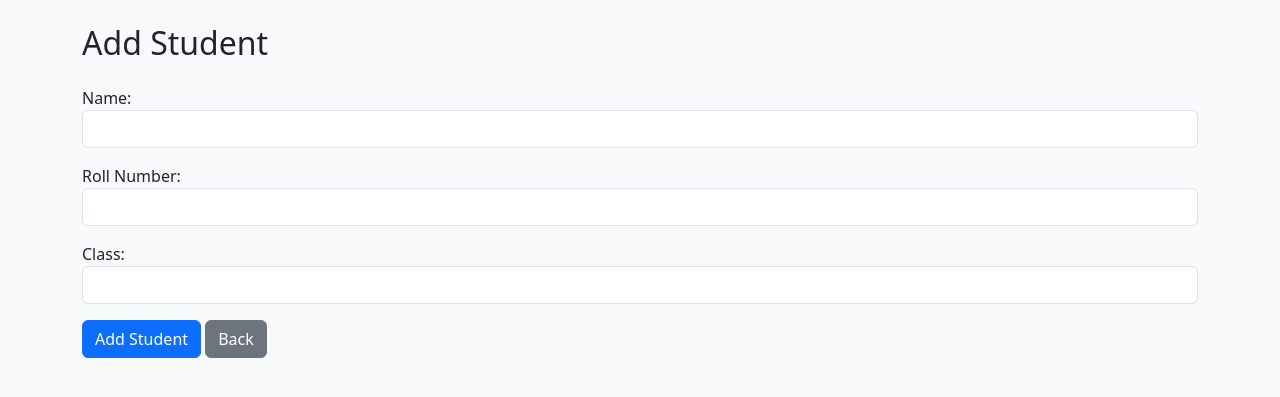
After one commit to adityasulekar/student_result_system, a Flask app: page /add_student in a window 1280 px wide. The commit adds this page. Shown: the top 397 px of the page. Run offline with Flask 3, Linux system fonts and the light colour scheme; the visitor is signed in with stand-in values (Sample User, id 1).

Commit message:
Added add student form and MySQL insert logic

```diff
--- a/app.py
+++ b/app.py
@@ -38,6 +38,33 @@ def dashboard():
 def logout():
     session.clear()
     return redirect(url_for('home'))
+@app.route('/add_student', methods=['GET', 'POST'])
+def add_student():
+    if 'role' not in session or session['role'] != 'admin':
+        return redirect(url_for('home'))
+
+    message = ""
+
+    if request.method == 'POST':
+        name = request.form['name']
+        roll_no = request.form['roll_no']
+        student_class = request.form['class']
+
+        conn = get_connection()
+        cursor = conn.cursor()
+
+        try:
+            cursor.execute("INSERT INTO students (name, roll_no, class) VALUES (%s, %s, %s)", (name, roll_no, student_class))
+            conn.commit()
+            message = "Student added successfully!"
+        except Exception as e:
+            conn.rollback()
+            message = "Error: " + str(e)
+
+        conn.close()
+
+    return render_template("add_student.html", message=message)
+
 
 if __name__=='__main__':
     app.run(debug=True)
--- /dev/null
+++ b/templates/add_student.html
@@ -0,0 +1,39 @@
+<!DOCTYPE html>
+<html lang="en">
+<head>
+    <meta charset="UTF-8">
+    <title>Add Student</title>
+    <link href="https://cdn.jsdelivr.net/npm/bootstrap@5.3.0/dist/css/bootstrap.min.css" rel="stylesheet">
+</head>
+<body class="bg-light">
+
+<div class="container mt-4">
+    <h2 class="mb-4">Add Student</h2>
+
+    {% if message %}
+        <div class="alert alert-info">{{ message }}</div>
+    {% endif %}
+
+    <form method="POST" action="/add_student">
+        <div class="mb-3">
+            <label>Name:</label>
+            <input type="text" name="name" class="form-control" required>
+        </div>
+
+        <div class="mb-3">
+            <label>Roll Number:</label>
+            <input type="text" name="roll_no" class="form-control" required>
+        </div>
+
+        <div class="mb-3">
+            <label>Class:</label>
+            <input type="text" name="class" class="form-control" required>
+        </div>
+
+        <button type="submit" class="btn btn-primary">Add Student</button>
+        <a href="/dashboard" class="btn btn-secondary">Back</a>
+    </form>
+</div>
+
+</body>
+</html>
--- a/templates/dashboard.html
+++ b/templates/dashboard.html
@@ -14,6 +14,8 @@
     <p>Your role: {{ role }}</p>
 
     <a href="/logout" class="btn btn-danger mt-3">Logout</a>
+    <a href="/add_student" class="btn btn-success mt-3">➕ Add Student</a>
+
 </div>
 
 </body>
```
